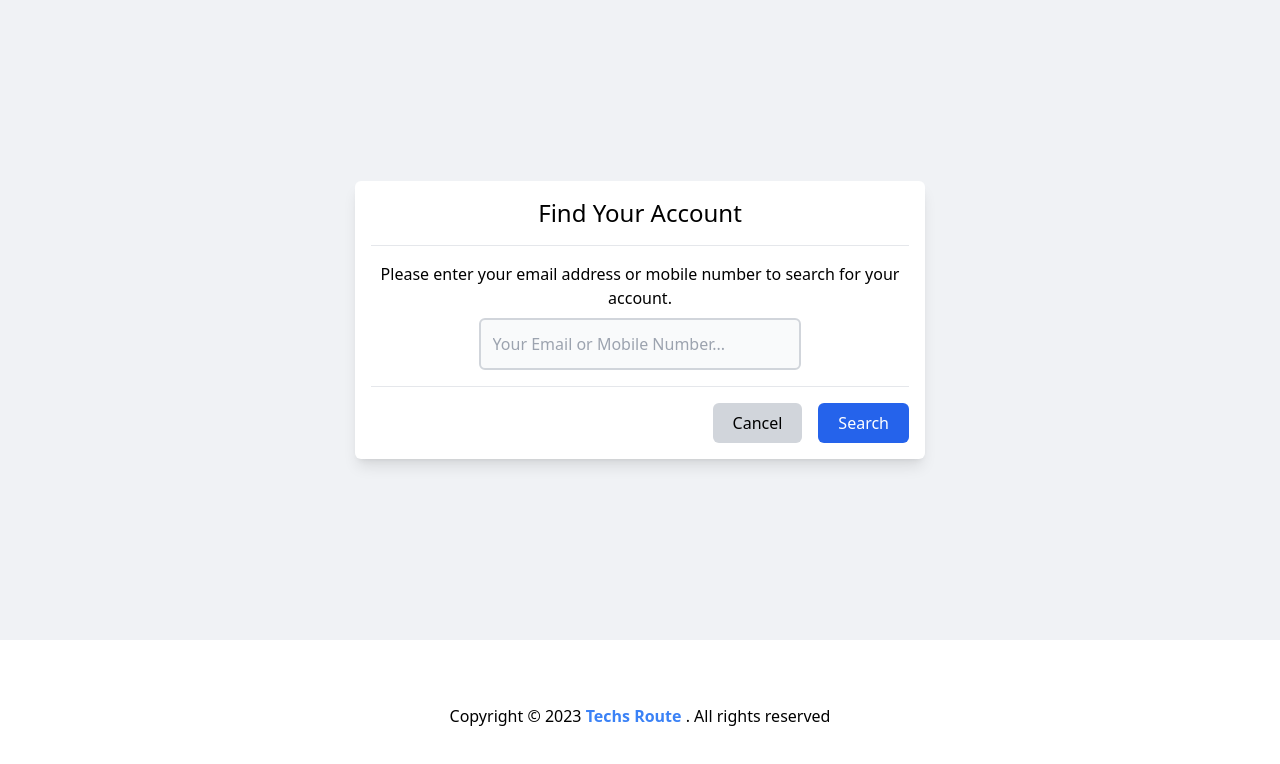
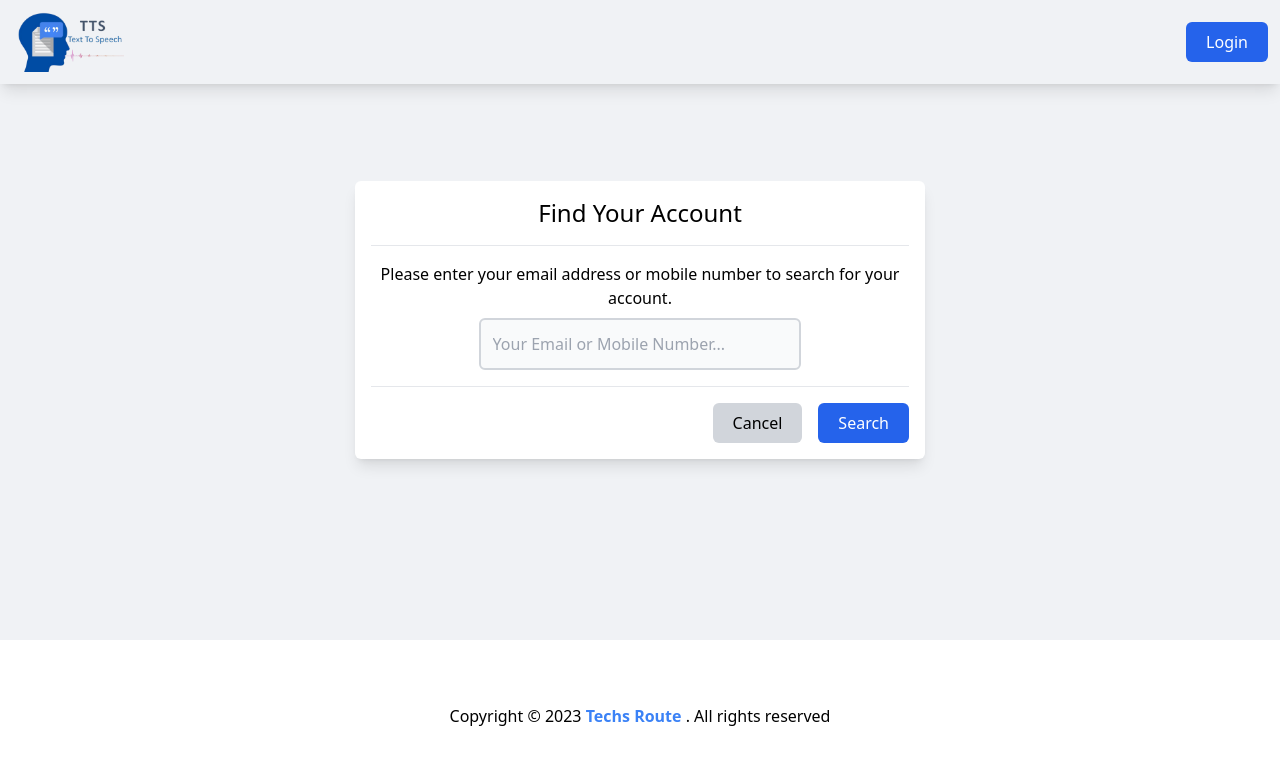
Before and after one commit to SaymanRabbi/text-to-speech, a React (Create React App) app: page /forgotpassword in a window 1280 px wide. Shown: the top 764 px of the page. Built offline with nearby package versions, Linux system fonts and the light colour scheme.

Commit message:
add header in fotgot pass page

```diff
--- a/src/Pages/ForgotPassword/FindAccount.jsx
+++ b/src/Pages/ForgotPassword/FindAccount.jsx
@@ -3,7 +3,7 @@ import { Link } from 'react-router-dom';
 
 const FindAccount = () => {
     return (
-        <div className=' h-[80vh] flex justify-center items-center'>
+        <div className=' h-[80vh] flex justify-center items-center px-3'>
             <div className='p-4 w-[570px] shadow-lg rounded-md bg-[#FFFFFF]'>
                   <h1 className='text-2xl'>Find Your Account</h1>
                   <hr  className='my-4'/>
--- a/src/Pages/ForgotPassword/ForgotPasssword.jsx
+++ b/src/Pages/ForgotPassword/ForgotPasssword.jsx
@@ -1,10 +1,17 @@
 import React from 'react';
 import FindAccount from './FindAccount';
 import CopyRight from '../AudioResult/CopyRight';
-
+import { Link } from 'react-router-dom';
+import logo from '../../img/logo.png'
 const ForgotPasssword = () => {
     return (
-        <div className=' bg-[#F0F2F5]'>
+        <div className=' bg-[#F0F2F5] relative'>
+            <div className=' absolute top-0 w-full p-3 flex justify-between items-center shadow-lg'>
+              <img src={logo} alt="" className=' w-28 h-full' />
+              <Link to='/login' className='py-2 px-5 font-medium rounded-md bg-blue-600 text-white'>
+                            Login
+                           </Link>
+            </div>
             <FindAccount/>
             <CopyRight/>
         </div>
```
